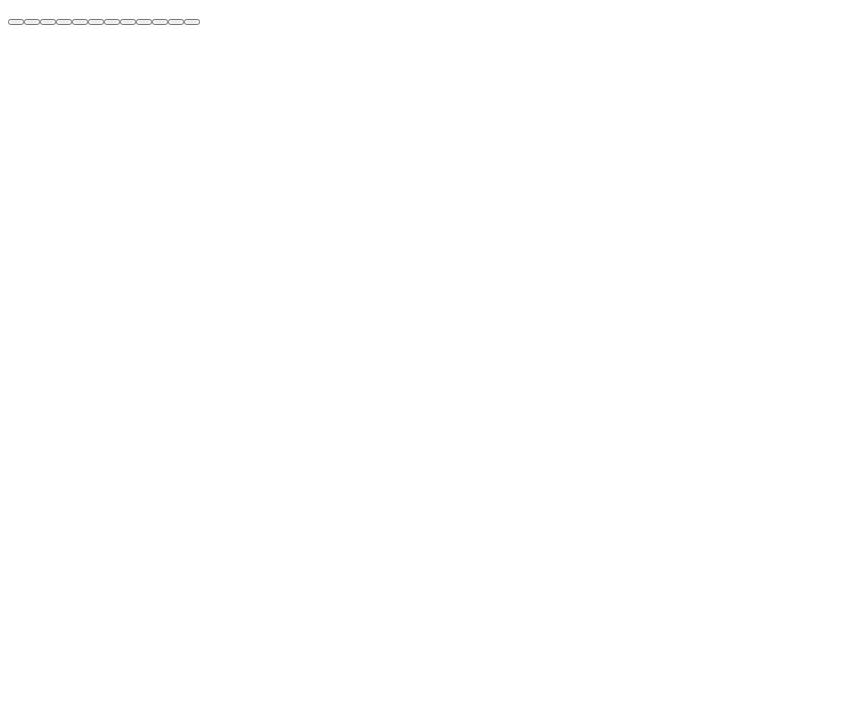
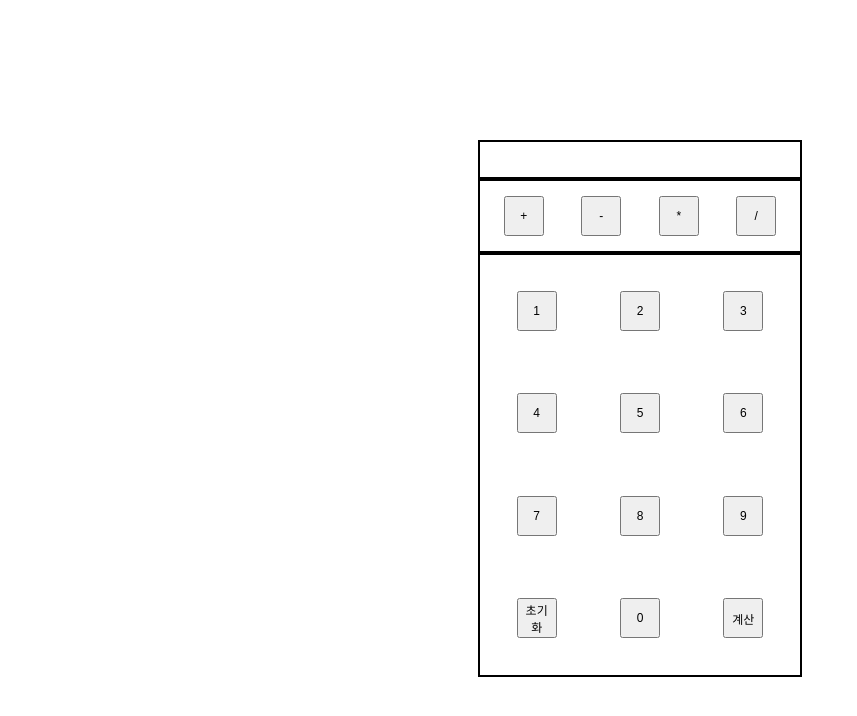
Before and after one commit to ChaeHaejoong2/calculator, a React (Vite) app in the folder calculator/: page / in a window 1280 px wide. Shown: the top 716 px of the page, without its empty margins (0-857 px from the left). Built offline with nearby package versions, Linux system fonts and the light colour scheme.

Commit message:
계산기 컴포넌트 완성

```diff
--- a/calculator/package.json
+++ b/calculator/package.json
@@ -10,8 +10,10 @@
     "preview": "vite preview"
   },
   "dependencies": {
+    "@types/styled-components": "^5.1.34",
     "react": "^19.1.0",
-    "react-dom": "^19.1.0"
+    "react-dom": "^19.1.0",
+    "styled-components": "^6.1.18"
   },
   "devDependencies": {
     "@eslint/js": "^9.25.0",
--- a/calculator/src/App.tsx
+++ b/calculator/src/App.tsx
@@ -1,13 +1,12 @@
-import React from 'react';
-import button from './components/button';
+import BtnGrid from './components/btnGrid';
+import Result from './components/result';
 
 export default function App() {
-  const buttons = [0, 1, 2, 3, 4, 5, 6, 7, 8, 9, "-", "+"];
 
 
   return (
     <>
-    {buttons.map(value => <button value = {value}/>)}
+    <BtnGrid/>
     </>
   );
 }
--- /dev/null
+++ b/calculator/src/components/btn.tsx
@@ -0,0 +1,27 @@
+import React , {useState} from 'react';
+import styled from 'styled-components';
+
+interface props {
+  value : string;
+}
+
+
+const Button = ({value}: props) => {
+  const btnClick = () => {
+
+  }
+  return (
+    <div>
+        <StyledButton onClick={btnClick}>{value}</StyledButton>
+    </div>
+  )
+}
+
+const StyledButton = styled.button`
+width: 40px;
+height: 40px;
+font-size: 12px;
+margin: 5px;
+`
+
+export default Button;
--- /dev/null
+++ b/calculator/src/components/btnGrid.tsx
@@ -0,0 +1,57 @@
+import styled from 'styled-components';
+import Button from './btn';
+import Result from './result';
+
+const BtnGrid = (() => {
+  const buttons = ["1", "2", "3", "4", "5", "6", "7", "8", "9", "초기화","0", "계산"];
+
+  return (
+    <Container>
+      <Result/>
+        <Operator>
+          <Button value='+' />
+          <Button value='-' />
+          <Button value='*' />
+          <Button value='/' />
+        </Operator>
+      <Calculator>
+
+        {buttons.map((value,index) => <Button key={index}  value = {value}/>)}
+      </Calculator>
+    </Container>
+  )
+})
+
+const Container = styled.div`
+display: flex;
+flex-direction: column;
+align-items: center;
+justify-content: center;
+  height: 100vh;
+`;
+
+const Calculator = styled.div`
+padding : 10px;
+display : grid;
+width : 300px;
+height : 400px;
+grid-template-columns: repeat(3, 1fr);
+gap: 10px;
+border: 2px solid black;
+justify-items: center;
+  align-items: center;
+`;
+
+const Operator = styled.div`
+padding : 10px;
+display : grid;
+width : 300px;
+gap: 10px;
+border: 2px solid black;
+grid-template-columns: repeat(4, 1fr);
+justify-items: center;
+  align-items: center;
+`
+
+
+export default BtnGrid;
--- /dev/null
+++ b/calculator/src/components/result.tsx
@@ -0,0 +1,17 @@
+import styled from "styled-components";
+
+const Result = (() => {
+  return (
+    <div>
+      <Input type="text" readOnly />
+    </div>
+  )
+})
+
+const Input = styled.input`
+padding : 10px;
+border: 2px solid black;
+width: 300px;
+`
+
+export default Result;
--- /dev/null
+++ b/calculator/src/style.css
@@ -0,0 +1,5 @@
+html, body {
+  margin: 0;
+  padding: 0;
+  width: 100%;
+}
```
Also changed, not shown: calculator/src/components/button.tsx (deleted, +0 -16 lines), 2 other files (tests, documents, lock files or other folders).
